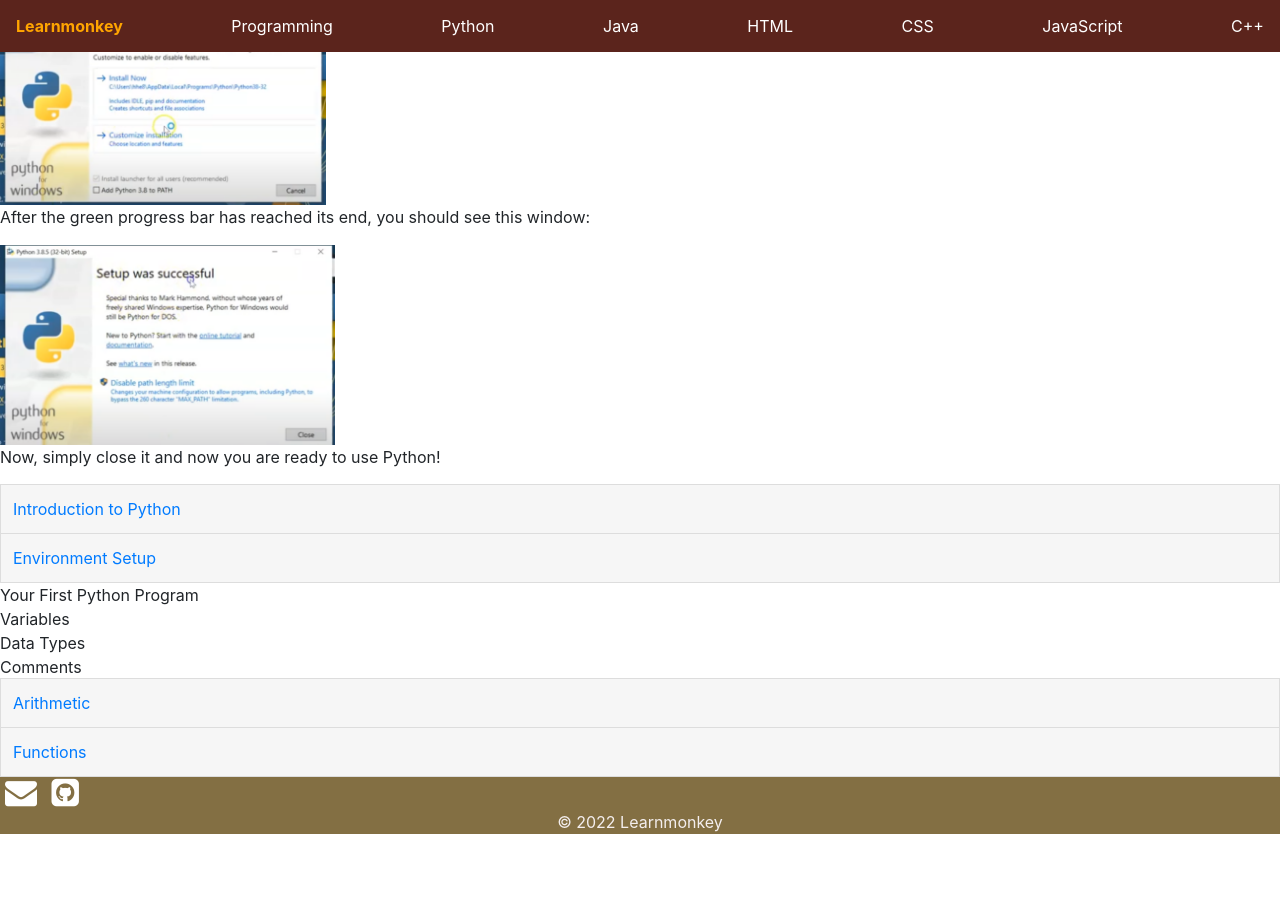
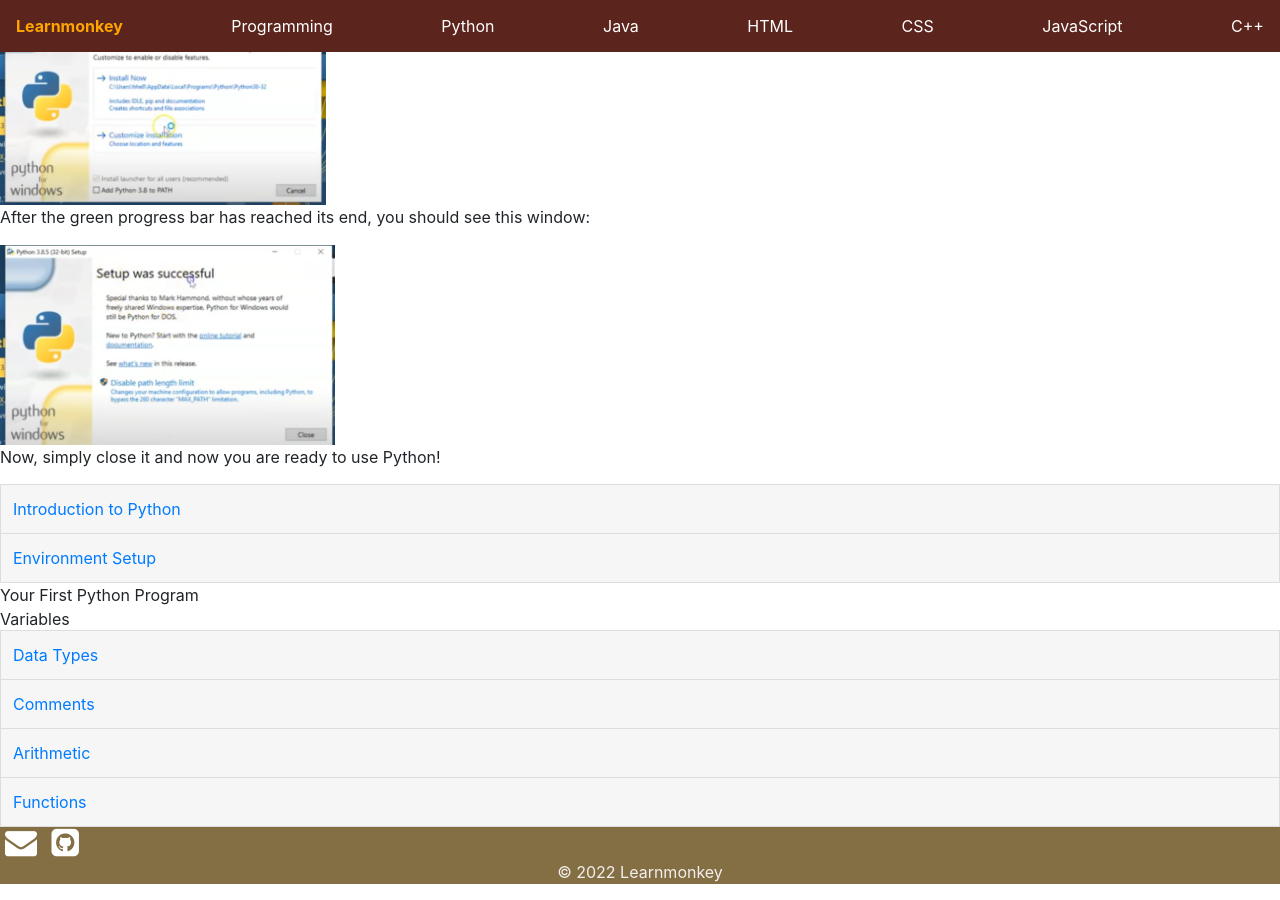
Before and after one commit to learnmonkey/learnmonkey.github.io, a Jekyll site: the page built from programming/python/installing-python.html, in a window 1280 px wide and 900 px high, scrolled down 767 px. Built offline with Jekyll 4.4.1, drawn with Linux system fonts in a browser that asks for light colours; before the commit the page ends 1617 px from its top, so only the background shows below that.

Commit message:
whoop! typo fix :(

```diff
--- a/_layouts/python.html
+++ b/_layouts/python.html
@@ -21,8 +21,8 @@
               <a href="/programming/python/"><li>Introduction to Python</li></a>
               <a href="/programming/python/environment-setup/"><li>Environment Setup</li></a
               <a href="/programming/python/your-first-python-program/"><li>Your First Python Program</li></a
-              <a href="/programming/python/variables/"><li>Variables</li></a
-              <a href="/programming/python/data-types/"><li>Data Types</li></a
+              <a href="/programming/python/variables/"><li>Variables</li></a>
+              <a href="/programming/python/data-types/"><li>Data Types</li></a>
               <a href="/programming/python/comments/"><li>Comments</li></a>
               <a href="/programming/python/arithmetic/"><li>Arithmetic</li></a>
               <a href="/programming/python/functions/"><li>Functions</li></a>
```
